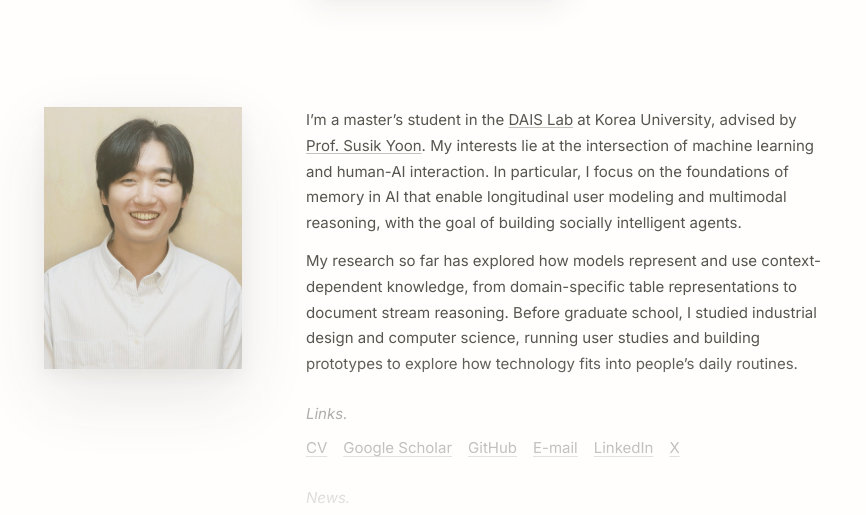
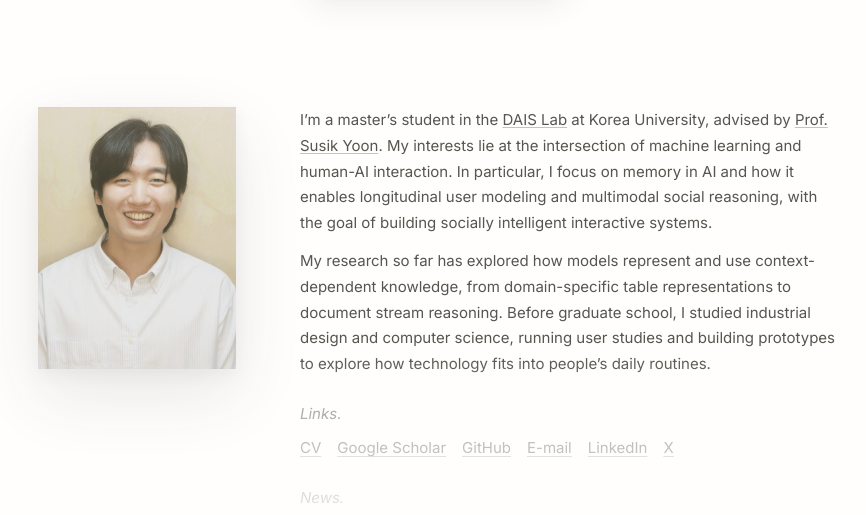
Before and after one commit to woojoonjung/woojoonjung.github.io, a plain HTML site: page index.html in a window 1280 px wide. Shown: the part 152-667 px from the top of the page, without its empty margins (202-1068 px from the left). Drawn offline with Linux system fonts and the light colour scheme; a web font is replaced by a local one.

Commit message:
Revise the home biography, widen the profile slightly, and update the CV.
Co-authored-by: Cursor <cursoragent@cursor.com>

```diff
--- a/css/site.css
+++ b/css/site.css
@@ -512,7 +512,7 @@ body.is-morphing #morphTag { opacity: 0 !important; transition: none; }
 /* Desktop profile. The portrait and reading area share one grid row. */
 @media (min-width: 1024px) {
   .profile-top {
-    --profile-width-extra: -24px;
+    --profile-width-extra: -12px;
     --profile-lift: 10px;
     --profile-start: max(var(--space-6), calc(50dvh - var(--profile-photo-width) / var(--profile-photo-ratio) / 2 - var(--profile-header-height, 171px) - var(--profile-lift)));
     min-height: calc(100dvh - var(--profile-header-height, 171px));
--- a/index.html
+++ b/index.html
@@ -7,7 +7,7 @@
   <meta name="description" content="Woojun Jung — graduate researcher at the DAIS Lab, Korea University, working across machine learning, data mining, and human–AI interaction, with a background in industrial design." />
   <link rel="icon" type="image/png" href="assets/woojun_logo.png" />
   <link rel="stylesheet" href="css/tokens.css" />
-  <link rel="stylesheet" href="css/site.css?v=profile-left-2" />
+  <link rel="stylesheet" href="css/site.css?v=profile-left-3" />
   <script>
     // Arriving with a #hash (e.g. from the Research/Projects nav) should land
     // instantly, not animate up from the top — override the global smooth
@@ -83,8 +83,8 @@
               <div class="row__body profile-biography">
                 <p>I’m a master’s student in the <a href="https://dais.korea.ac.kr/">DAIS Lab</a> at Korea University, advised by <a href="https://dais.korea.ac.kr/pi/">Prof. Susik Yoon</a>.
                   My interests lie at the intersection of machine learning and human-AI interaction.
-                  In particular, I focus on the foundations of memory in AI that enable longitudinal user modeling and multimodal reasoning,
-                  with the goal of building socially intelligent agents.
+                  In particular, I focus on memory in AI and how it enables longitudinal user modeling and multimodal social reasoning,
+                  with the goal of building socially intelligent interactive systems.
                 </p>
                 <p>
                   <!-- I’m interested in how AI systems come to understand the people they interact with over time. -->
@@ -99,7 +99,7 @@
               <div class="row__label section-label">Links.</div>
               <div class="row__body">
                 <div class="ref-links">
-                  <a href="assets/Woojun_Jung_CV.pdf?v=e62330d3d306" target="_blank" rel="noopener">CV</a>
+                  <a href="assets/Woojun_Jung_CV.pdf?v=1949bd0d17fb" target="_blank" rel="noopener">CV</a>
                   <a href="https://scholar.google.com/citations?user=hVdeNvsAAAAJ&hl=ko" target="_blank" rel="noopener">Google Scholar</a>
                   <a href="https://github.com/woojoonjung" target="_blank" rel="noopener">GitHub</a>
                   <a href="mailto:woojoon@korea.ac.kr" target="_blank" rel="noopener">E-mail</a>
```
Also changed, not shown: project-bianca.html (+1 -1 lines), project-drsnap.html (+1 -1 lines), project-silverlining.html (+1 -1 lines), projects.html (+1 -1 lines), research.html (+1 -1 lines), 1 other file.
